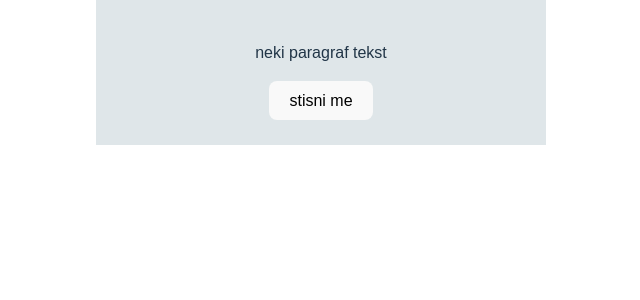
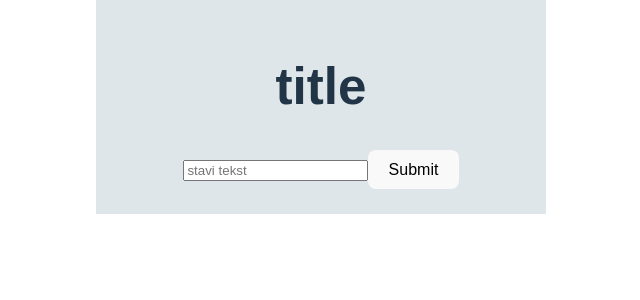
Before and after one commit to dino-ctk/react-cards-project, a React (Vite) app: page / in a window 1280 px wide. Shown: the top 300 px of the page, without its empty margins (319-959 px from the left). Built offline with nearby package versions, Linux system fonts and the light colour scheme.

Commit message:
vjezba submit button

```diff
--- a/src/components/App.jsx
+++ b/src/components/App.jsx
@@ -3,6 +3,8 @@ import contacts from "../contacts.js"
 import Condicional from "./condicional.jsx"
 import Login from "./login/Login.jsx"
 import StatePractice from "./statePractice/StatePractice.jsx";
+import Counter from "./counter/Counter.jsx";
+import SubmitBtn from "./submit-btn/SubmitBtn.jsx";
 
 
 function App() {
@@ -43,7 +45,9 @@ function handleClick() {
     // <div>
     //     {isLoggedIn ? AllCardsScreen : <Login isRegisterd= {FetchIsRegisterd}/>}
     // </div>
-    <StatePractice/>
+    // <StatePractice/>
+    // <Counter></Counter>
+    <SubmitBtn></SubmitBtn>
   )
 }
 
--- /dev/null
+++ b/src/components/counter/Counter.jsx
@@ -0,0 +1,17 @@
+import React, {useState} from "react"
+
+function Counter(){
+
+    const [counter, setCounter] = useState(0);
+
+    return(
+        <div>
+            <h1>{counter}</h1>
+            <button onClick={x => setCounter(counter + 1)}>+</button>
+            <button onClick={y => setCounter(counter - 1)}>-</button>
+        </div>
+    )
+
+}
+
+export default Counter
--- /dev/null
+++ b/src/components/submit-btn/SubmitBtn.jsx
@@ -0,0 +1,45 @@
+import React, {useState} from "react";
+
+function SubmitBtn(){
+
+    const [inputVal, setInputVal] = useState("");
+    const [title, setTitle] = useState("title");
+    const [mouse, setMouse] = useState(false);
+
+    function handleClick(){
+        setTitle(inputVal);
+    }
+
+    function handleOnChange(event){
+     setInputVal(event.target.value);
+    }
+
+    function toogleMouseState(){
+        setMouse(!mouse);
+    }
+
+    const elemnt = mouse && <p>neki pargraf</p>;
+
+    return(
+        <div>
+            <h1>{title}</h1>
+            <input
+                type="text"
+                placeholder="stavi tekst"
+                onChange={handleOnChange}
+            />
+            <button
+                style={mouse ? {backgroundColor: "black", color: "white"} : {}}
+                onClick={handleClick}
+                onMouseOut={toogleMouseState}
+                onMouseOver={toogleMouseState}
+            >
+                    Submit
+            </button>
+            {elemnt}
+        </div>
+    )
+
+}
+
+export default SubmitBtn
```
